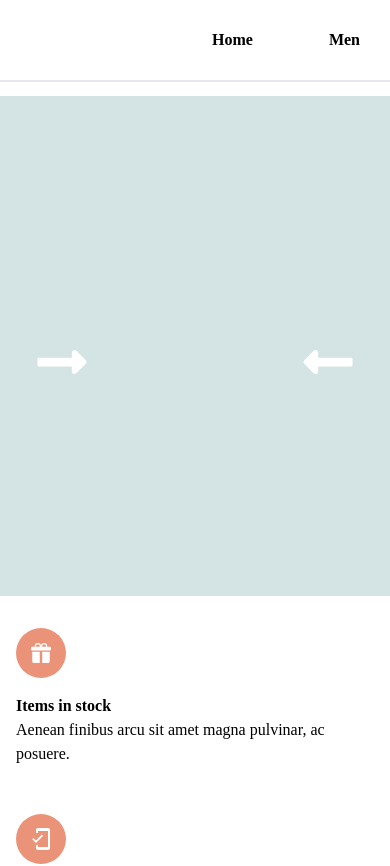
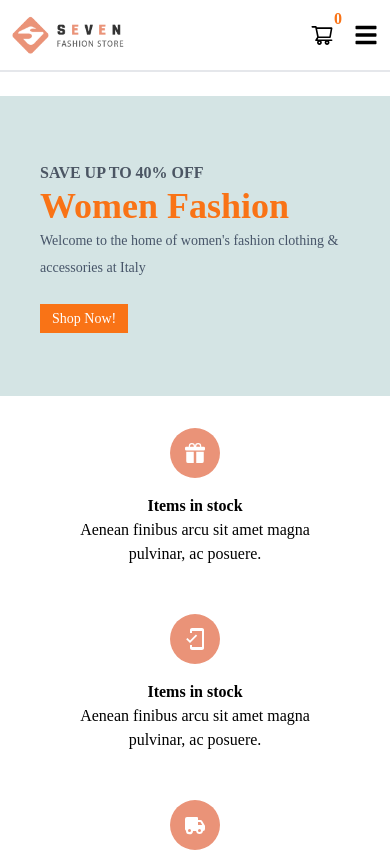
Before and after one commit to amaz11/ecom_frontend, a React (Vite) app: page / in a window 390 px wide. Shown: the top 866 px of the page. Built offline with nearby package versions, Linux system fonts and the light colour scheme.

Commit message:
"design and responsive done"

```diff
--- a/src/components/Footer.tsx
+++ b/src/components/Footer.tsx
@@ -4,7 +4,7 @@ const Footer = () => {
   return (
     <>
       <footer className="bg-white mt-10 border-t-2">
-        <div className="mx-150px md:mx-[200px] lg:mx-[380px] max-w-screen-xl space-y-8 px-4 py-16 sm:px-6 lg:space-y-16 lg:px-8">
+        <div className="mx-[50px] md:mx-[150px] lg:mx-[220px] max-w-screen-xl space-y-8 px-4 py-16 sm:px-6 lg:space-y-16 lg:px-8">
           <div className="grid grid-cols-1 gap-8 lg:grid-cols-3">
             <div>
               <div className="">
--- a/src/components/cards/ProductCard.tsx
+++ b/src/components/cards/ProductCard.tsx
@@ -9,6 +9,7 @@ const ProductCard = ({ modal, setModal }: ModalType) => {
     <div>
       <div>
         <img
+          className="w-full"
           src="https://demo.fieldthemes.com/seven/home2/94-home_default/watch-for-men.jpg"
           alt=""
         />
--- a/src/components/carousel/Carousel.tsx
+++ b/src/components/carousel/Carousel.tsx
@@ -16,11 +16,11 @@ import carouselimg3 from "../../assets/31-614.jpg";
 
 const Carousel = () => {
   return (
-    <div className="relative">
-      <div className="swiper-button image-swiper-button-next">
+    <div className="relative group">
+      <div className="hidden swiper-button image-swiper-button-next group-hover:block">
         <FaLongArrowAltRight />
       </div>
-      <div className="swiper-button image-swiper-button-prev">
+      <div className="hidden swiper-button image-swiper-button-prev group-hover:block">
         <FaLongArrowAltLeft />
       </div>
       <Swiper
@@ -37,7 +37,7 @@ const Carousel = () => {
           style={{
             backgroundImage: `url(${carouselimg1})`,
             backgroundRepeat: "no-repeat",
-            objectFit: "cover",
+            backgroundSize: "cover",
           }}
         >
           <div className="">
@@ -62,7 +62,7 @@ const Carousel = () => {
           style={{
             backgroundImage: `url(${carouselimg2})`,
             backgroundRepeat: "no-repeat",
-            objectFit: "cover",
+            backgroundSize: "cover",
           }}
         >
           <div className="">
@@ -87,11 +87,11 @@ const Carousel = () => {
           style={{
             backgroundImage: `url(${carouselimg3})`,
             backgroundRepeat: "no-repeat",
-            objectFit: "cover",
+            backgroundSize: "cover",
           }}
         >
           <div className="">
-            <span className="uppercase font-semibold text-gray-600 text-[16px]">
+            <span className="uppercase font-semibold text-gray-600 text-[16px] ">
               Save Up to 40% OFF
             </span>
             <h2 className="font-bold text-4xl text-orange-500">
--- a/src/components/carousel/carousel.css
+++ b/src/components/carousel/carousel.css
@@ -1,18 +1,14 @@
 .swiper {
   width: 100%;
-  height: 500px;
+  height: 650px;
 }
 
 .swiper-slide {
-  /* text-align: center; */
   font-size: 18px;
   background: #fff;
-
-  /* Center slide text vertically */
   display: flex;
-  /* justify-content: center; */
   align-items: center;
-  padding-left: 400px;
+  padding-left: 250px;
 }
 
 .swiper-slide img {
@@ -40,12 +36,74 @@
   color: rgb(249, 115, 22);
 }
 .image-swiper-button-prev {
-  left: 300px;
+  left: 150px;
 }
 .image-swiper-button-next {
-  right: 300px;
+  right: 150px;
 }
 .swiper-button-disabled {
   opacity: 0.5;
   pointer-events: none;
 }
+
+@media (max-width: 1024px) {
+  .swiper-slide {
+    padding-left: 200px;
+  }
+  .swiper-button svg {
+    width: 2rem;
+    height: 2rem;
+  }
+  .image-swiper-button-prev {
+    left: 40px;
+    /* display: none; */
+  }
+  .image-swiper-button-next {
+    right: 40px;
+    /* display: none; */
+  }
+}
+
+@media (max-width: 768px) {
+  .swiper {
+    height: 500px;
+  }
+  .swiper-slide {
+    padding-left: 150px;
+  }
+  .swiper-button svg {
+    width: 2rem;
+    height: 2rem;
+  }
+  .image-swiper-button-prev {
+    left: 20px;
+    /* display: none; */
+  }
+  .image-swiper-button-next {
+    right: 20px;
+    /* display: none; */
+  }
+}
+
+@media (max-width: 640px) {
+  .swiper {
+    height: 300px;
+  }
+  .swiper-slide {
+    padding-left: 40px;
+  }
+  .swiper-button svg {
+    width: 1.5rem;
+    height: 1.5rem;
+  }
+  .image-swiper-button-prev {
+    left: 10px;
+    display: none;
+  }
+  .image-swiper-button-next {
+    right: 10px;
+    display: none;
+  }
+}
+/* @media (min-width: 1024px) */
+/* @media (min-width: 640px) */
--- a/src/components/navbar/Navbar.tsx
+++ b/src/components/navbar/Navbar.tsx
@@ -4,15 +4,20 @@ import { Link } from "react-router-dom";
 import Dropdown from "./Dropdown";
 import { AiOutlineSearch, AiOutlineShoppingCart } from "react-icons/ai";
 import { BsPerson } from "react-icons/bs";
+import { BiChevronDown } from "react-icons/bi";
+import { FaBars } from "react-icons/fa";
+import { useState } from "react";
+
 const Navbar = () => {
+  const [user] = useState<boolean>(false);
   return (
-    <div className="flex justify-between px-16 py-4 items-center fixed z-[50] bg-white w-full top-0 border-b-2">
+    <div className="flex justify-between gap-4 px-3 md:px-16 py-4 items-center fixed z-[50] bg-white w-full top-0 border-b-2">
       <div className="flex items-center justify-between gap-12">
-        <div>
-          <img src={logo} alt="logo" />
+        <div className="w-28 md:w-full lg:w-32">
+          <img className="w-full" src={logo} alt="logo" />
         </div>
-        <div>
-          <ul className="flex items-center justify-around px-3 ml-20 gap-14">
+        <div className="hidden lg:block">
+          <ul className="flex items-center justify-around px-3 lg:gap-2 xl:gap-14">
             <li>
               <Link
                 className="p-2 font-semibold cursor-pointer hover:text-orange-500 hover:border-b-2 hover:border-b-orange-500"
@@ -23,10 +28,10 @@ const Navbar = () => {
             </li>
             <li className="group">
               <Link className="relative cursor-pointer " to="/men">
-                <span className="p-3 font-semibold hover:text-orange-500 hover:border-b-2 hover:border-b-orange-500">
-                  Men
+                <span className="p-3 font-semibold hover:text-orange-500 hover:border-b-2 hover:border-b-orange-500 flex items-center">
+                  Men <BiChevronDown size={20} />
                 </span>
-                <div className="absolute -top-96  group-hover:z-20 group-hover:top-7 left-0 shadow-sm border-t-2 border-t-orange-500 group-hover:delay-[400ms] group-hover:transition-all">
+                <div className="absolute -top-96  group-hover:z-20 group-hover:top-12 left-0 shadow-sm border-t-2 border-t-orange-500 group-hover:delay-[400ms] group-hover:transition-all">
                   <Dropdown>
                     <div className="grid justify-center grid-cols-3 gap-x-20 gap-y-4">
                       <div>
@@ -183,10 +188,11 @@ const Navbar = () => {
             </li>
             <li className="group">
               <Link className="relative cursor-pointer " to="/women">
-                <span className="p-3 font-semibold hover:text-orange-500 hover:border-b-2 hover:border-b-orange-500">
+                <span className="p-3 font-semibold hover:text-orange-500 hover:border-b-2 hover:border-b-orange-500 flex items-center">
                   Women
+                  <BiChevronDown size={20} />
                 </span>
-                <div className="absolute -top-96 group-hover:z-20 group-hover:top-7 left-0 shadow-sm border-t-2 border-t-orange-500 group-hover:delay-[400ms] group-hover:transition-all">
+                <div className="absolute -top-96 group-hover:z-20 group-hover:top-12 left-0 shadow-sm border-t-2 border-t-orange-500 group-hover:delay-[400ms] group-hover:transition-all">
                   <Dropdown>
                     <div className="grid justify-center grid-cols-3 gap-x-20 gap-y-4">
                       <div>
@@ -376,8 +382,8 @@ const Navbar = () => {
           </ul>
         </div>
       </div>
-      <div className="flex items-center gap-5">
-        <div>
+      <div className="flex items-center gap-5 ">
+        <div className="hidden md:block">
           <AiOutlineSearch size={24} />
         </div>
         <div className="relative">
@@ -386,10 +392,18 @@ const Navbar = () => {
             0
           </span>
         </div>
+        {user ? (
           <div className="p-2 bg-gray-100 rounded-full">
             <BsPerson size={24} />
           </div>
-        <div>
+        ) : null}
+
+        <div className="block lg:hidden">
+          <FaBars size={24} />
+        </div>
+
+        {user ? null : (
+          <div className="hidden lg:block">
             <Link
               to="/authentication/login"
               className="after:content-['/'] after:font-semibold after:text-xl after:px-1 after:hover:text-black hover:text-orange-500 cursor-pointer font-semibold"
@@ -403,6 +417,11 @@ const Navbar = () => {
               Registration
             </Link>
           </div>
+        )}
+
+        {/* <div className="hidden lg:block">
+          <FaBars size={24} />
+        </div> */}
       </div>
     </div>
   );
--- a/src/components/resource/Resource.tsx
+++ b/src/components/resource/Resource.tsx
@@ -5,8 +5,8 @@ import "./recource.css";
 const Resource = () => {
   return (
     <div className="grid grid-cols-1 md:grid-cols-2 lg:grid-cols-4 pt-4 gap-4 justify-center items-center border-b-2 border-stone-200">
-      <div className="p-4  group">
-        <div className="bg-[#EA9378] p-2 rounded-full w-[50px] h-[50px] flex justify-center items-center group-hover:bg-white group-hover:border-2 group-hover:border-[#EA9378]">
+      <div className="p-4  group text-center md:text-left">
+        <div className="bg-[#EA9378] p-2 rounded-full w-[50px] h-[50px] flex justify-center items-center group-hover:bg-white group-hover:border-2 group-hover:border-[#EA9378] mx-auto md:mx-0">
           <BsFillGiftFill
             className="text-white group-hover:text-black"
             size={20}
@@ -17,8 +17,8 @@ const Resource = () => {
           Aenean finibus arcu sit amet magna pulvinar, ac posuere.
         </span>
       </div>
-      <div className="p-4  group">
-        <div className="bg-[#EA9378] p-2 rounded-full w-[50px] h-[50px] flex justify-center items-center group-hover:bg-white group-hover:border-2 group-hover:border-[#EA9378]">
+      <div className="p-4  group text-center md:text-left">
+        <div className="bg-[#EA9378] p-2 rounded-full w-[50px] h-[50px] flex justify-center items-center group-hover:bg-white group-hover:border-2 group-hover:border-[#EA9378] mx-auto md:mx-0">
           <MdOutlineMobileFriendly
             className="text-white group-hover:text-black"
             size={24}
@@ -29,8 +29,8 @@ const Resource = () => {
           Aenean finibus arcu sit amet magna pulvinar, ac posuere.
         </span>
       </div>
-      <div className="p-4  group">
-        <div className="bg-[#EA9378] p-2 rounded-full w-[50px] h-[50px] flex justify-center items-center group-hover:bg-white group-hover:border-2 group-hover:border-[#EA9378]">
+      <div className="p-4  group text-center md:text-left">
+        <div className="bg-[#EA9378] p-2 rounded-full w-[50px] h-[50px] flex justify-center items-center group-hover:bg-white group-hover:border-2 group-hover:border-[#EA9378] mx-auto md:mx-0">
           <BiSolidTruck
             className="text-white group-hover:text-black"
             size={24}
@@ -41,8 +41,8 @@ const Resource = () => {
           Aenean finibus arcu sit amet magna pulvinar, ac posuere.
         </span>
       </div>
-      <div className="p-4  group">
-        <div className="bg-[#EA9378] p-2 rounded-full w-[50px] h-[50px]  flex justify-center items-center group-hover:bg-white group-hover:border-2 group-hover:border-[#EA9378]">
+      <div className="p-4  group text-center md:text-left">
+        <div className="bg-[#EA9378] p-2 rounded-full w-[50px] h-[50px]  flex justify-center items-center group-hover:bg-white group-hover:border-2 group-hover:border-[#EA9378] mx-auto md:mx-0">
           <BiRecycle className="text-white group-hover:text-black" size={24} />
         </div>
         <h4 className="font-bold text-base mt-4 ">Items in stock</h4>
--- a/src/pages/Home.tsx
+++ b/src/pages/Home.tsx
@@ -6,10 +6,6 @@ import { useEffect, useState } from "react";
 
 const Home: React.FC = () => {
   const [modal, setModal] = useState(false);
-  // type modleType = {
-  //   modal: boolean;
-  //   setModal: Dispatch<SetStateAction<boolean>>;
-  // };
   useEffect(() => {
     if (modal) {
       document.body.style.overflow = "hidden";
@@ -21,7 +17,7 @@ const Home: React.FC = () => {
   return (
     <div className="overflow-hidden">
       <Carousel />
-      <div className="mx-150px md:mx-[200px] lg:mx-[400px]">
+      <div className="mx-[50px] md:mx-[150px] lg:mx-[250px]">
         <Resource />
         <div className="my-6 text-center">
           <h2 className="pb-4 text-3xl font-bold">Feature Products</h2>
@@ -38,16 +34,16 @@ const Home: React.FC = () => {
           <ProductCard modal={modal} setModal={setModal} />
         </div>
         <div className="flex justify-between gap-6 mt-6">
-          <div>
+          <div className="w-full">
             <img
-              // className="hover:border-4 hover:border-white"
+              className="w-full"
               src="https://demo.fieldthemes.com/seven/modules/fieldstaticblocks/images/8.jpg"
               alt="img0"
             />
           </div>
-          <div>
+          <div className="w-full">
             <img
-              // className="hover:border-4 hover:border-white"
+              className="w-full"
               src="https://demo.fieldthemes.com/seven/modules/fieldstaticblocks/images/9.jpg"
               alt="img1"
             />
@@ -63,7 +59,7 @@ const Home: React.FC = () => {
                 setModal(!modal);
               }}
             ></div>
-            <ProductDetailsModal />
+            <ProductDetailsModal modal={modal} setModal={setModal} />
           </>
         ) : null}
       </div>
```
Also changed, not shown: src/components/modal/ProductDetailsModal.tsx (+56 -8 lines). Lines whose indentation alone changed are shown as unchanged.
